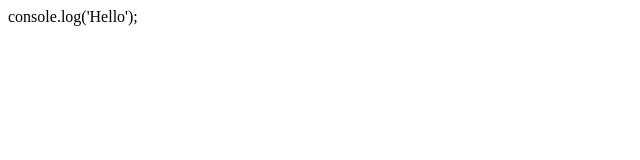
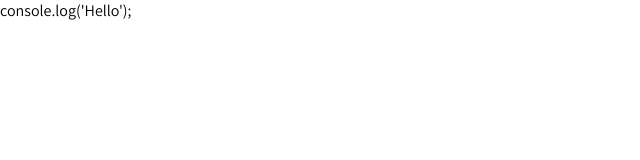
Before and after one commit to lemo-nade-room/svelte-diff-highlighting, a SvelteKit app: page / in a window 1280 px wide. Shown: the top 160 px of the page, without its empty margins (0-640 px from the left). Built offline with nearby package versions, Linux system fonts and the light colour scheme.

Commit message:
add reset css and import web-font

```diff
--- /dev/null
+++ b/src/routes/+layout.svelte
@@ -0,0 +1,16 @@
+<script lang="ts">
+	import './reset.css';
+</script>
+
+<main>
+	<slot />
+</main>
+
+<style>
+	@import url('https://fonts.googleapis.com/css2?family=Assistant:wght@200..800&family=JetBrains+Mono:ital,wght@0,100..800;1,100..800&display=swap');
+
+	main {
+		font-family: 'Assistant', sans-serif;
+		font-weight: normal;
+	}
+</style>
--- /dev/null
+++ b/src/routes/reset.css
@@ -0,0 +1,114 @@
+/***
+    The new CSS reset - version 1.11.2 (last updated 15.11.2023)
+    GitHub page: https://github.com/elad2412/the-new-css-reset
+***/
+
+/*
+    Remove all the styles of the "User-Agent-Stylesheet", except for the 'display' property
+    - The "symbol *" part is to solve Firefox SVG sprite bug
+    - The "html" element is excluded, otherwise a bug in Chrome breaks the CSS hyphens property (https://github.com/elad2412/the-new-css-reset/issues/36)
+ */
+*:where(:not(html, iframe, canvas, img, svg, video, audio):not(svg *, symbol *)) {
+	all: unset;
+	display: revert;
+}
+
+/* Preferred box-sizing value */
+*,
+*::before,
+*::after {
+	box-sizing: border-box;
+}
+
+/* Fix mobile Safari increase font-size on landscape mode */
+html {
+	-moz-text-size-adjust: none;
+	-webkit-text-size-adjust: none;
+	text-size-adjust: none;
+}
+
+/* Reapply the pointer cursor for anchor tags */
+a,
+button {
+	cursor: revert;
+}
+
+/* Remove list styles (bullets/numbers) */
+ol,
+ul,
+menu,
+summary {
+	list-style: none;
+}
+
+/* For images to not be able to exceed their container */
+img {
+	max-inline-size: 100%;
+	max-block-size: 100%;
+}
+
+/* removes spacing between cells in tables */
+table {
+	border-collapse: collapse;
+}
+
+/* Safari - solving issue when using user-select:none on the <body> text input doesn't working */
+input,
+textarea {
+	-webkit-user-select: auto;
+}
+
+/* revert the 'white-space' property for textarea elements on Safari */
+textarea {
+	white-space: revert;
+}
+
+/* minimum style to allow to style meter element */
+meter {
+	-webkit-appearance: revert;
+	appearance: revert;
+}
+
+/* preformatted text - use only for this feature */
+:where(pre) {
+	all: revert;
+	box-sizing: border-box;
+}
+
+/* reset default text opacity of input placeholder */
+::placeholder {
+	color: unset;
+}
+
+/* fix the feature of 'hidden' attribute.
+   display:revert; revert to element instead of attribute */
+:where([hidden]) {
+	display: none;
+}
+
+/* revert for bug in Chromium browsers
+   - fix for the content editable attribute will work properly.
+   - webkit-user-select: auto; added for Safari in case of using user-select:none on wrapper element*/
+:where([contenteditable]:not([contenteditable='false'])) {
+	-moz-user-modify: read-write;
+	-webkit-user-modify: read-write;
+	overflow-wrap: break-word;
+	-webkit-line-break: after-white-space;
+	-webkit-user-select: auto;
+}
+
+/* apply back the draggable feature - exist only in Chromium and Safari */
+:where([draggable='true']) {
+	-webkit-user-drag: element;
+}
+
+/* Revert Modal native behavior */
+:where(dialog:modal) {
+	all: revert;
+	box-sizing: border-box;
+}
+
+/* Remove details summary webkit styles */
+::-webkit-details-marker {
+	display: none;
+}
```
